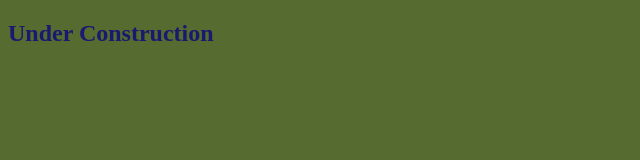
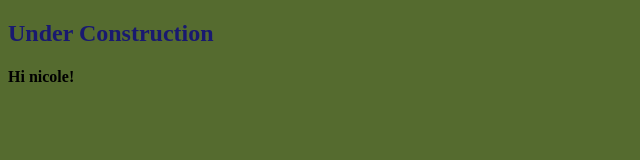
Before and after one commit to langdonf/personal-api, a website: page views/index.html in a window 1280 px wide. Shown: the full height of the page, 0-640 px from the left. Drawn offline with Linux system fonts and the light colour scheme; files that its build step writes are made by us from their sources; files whose address does not match are found by name.

Commit message:
added message

```diff
--- a/views/index.html
+++ b/views/index.html
@@ -10,5 +10,6 @@
 </head>
 <body>
   <h2>Under Construction</h2>
+  <h4>Hi nicole!</h4>
 </body>
 </html>
```
